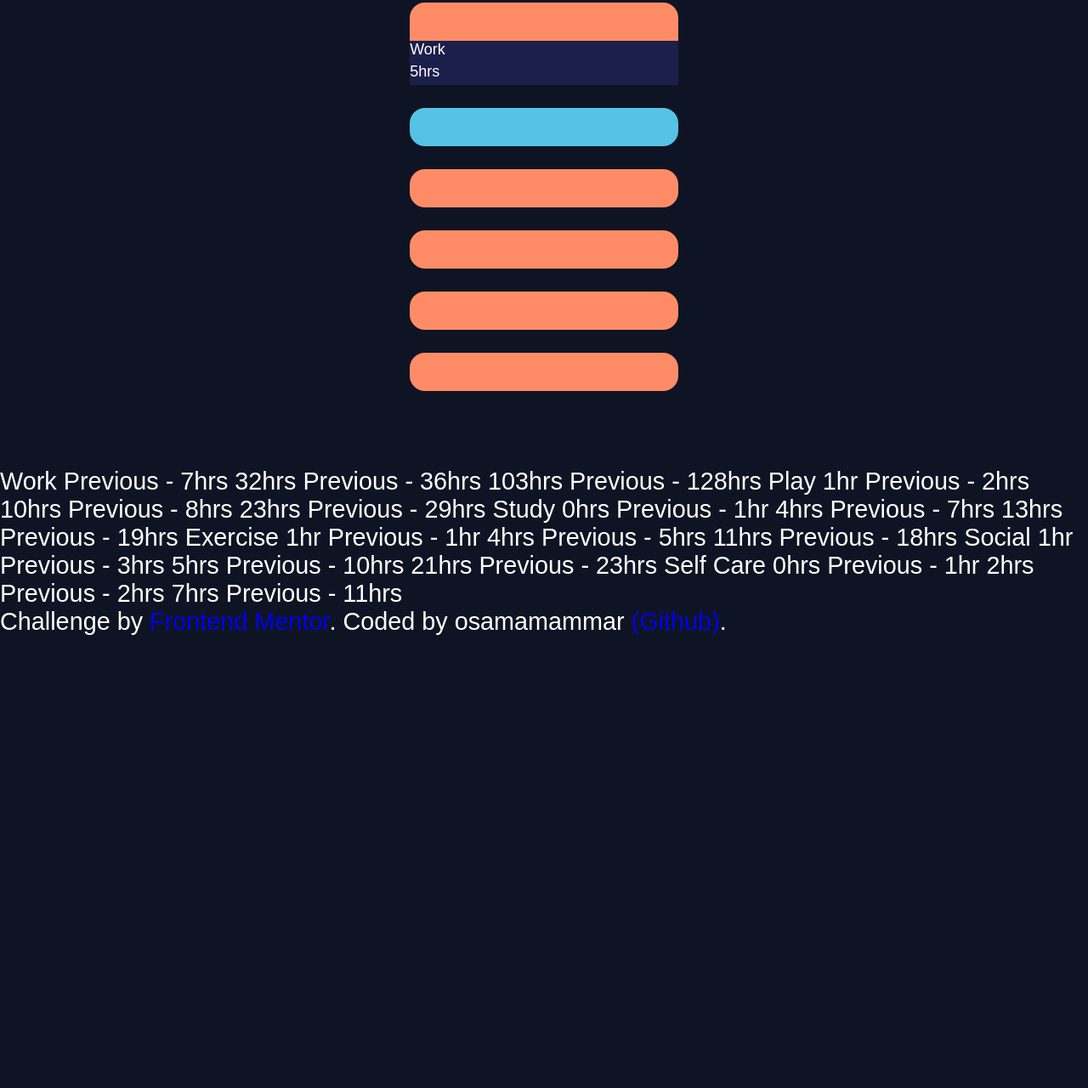
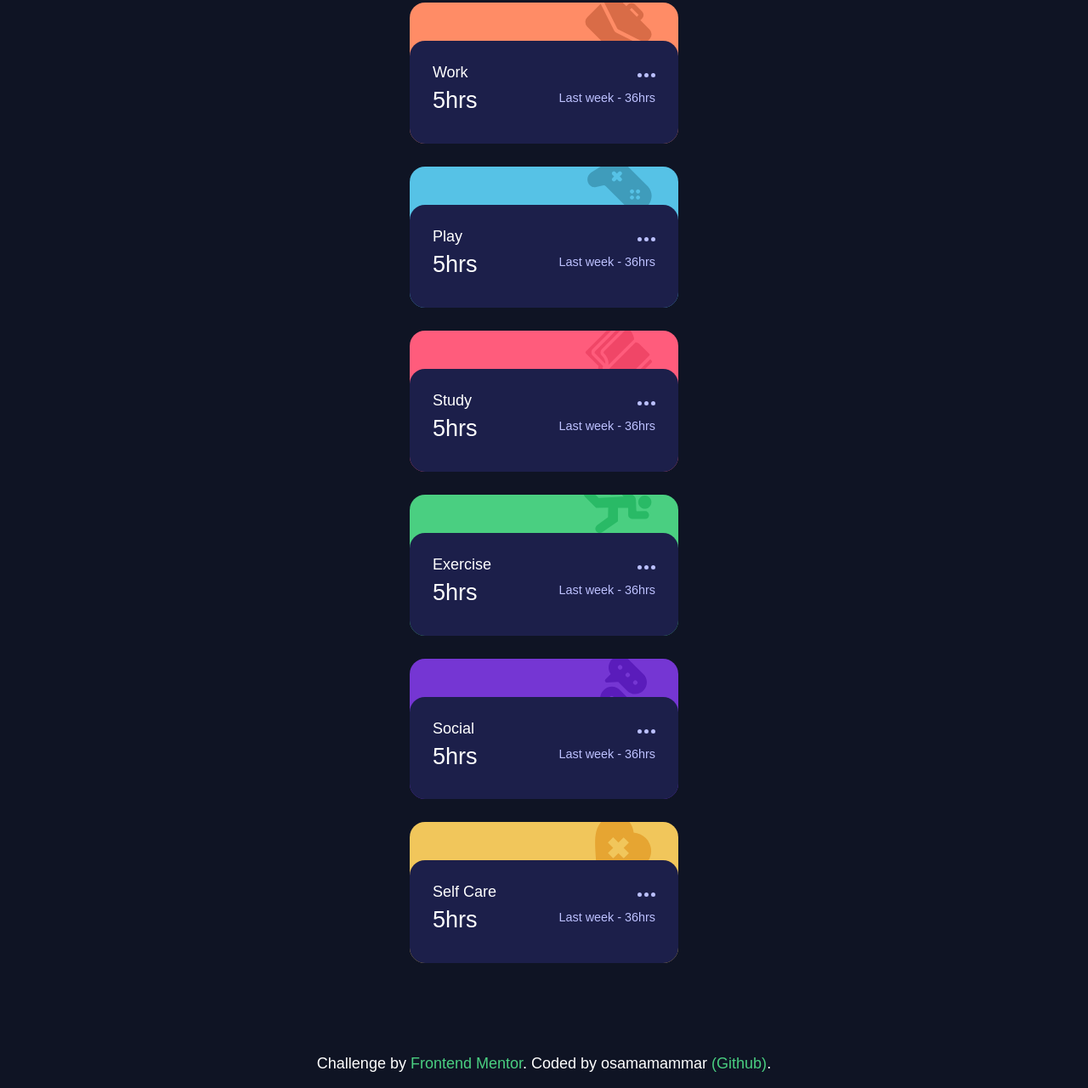
Before and after one commit to osamamammar/time-tracking-dashboard-main, a plain HTML site: page index.html in a window 1280 px wide. Shown: the part 315-1595 px from the top of the page at 85% size. Before the commit the page ends 1063 px from the top, so only its background shows below. Drawn offline with Linux system fonts and the light colour scheme.

Commit message:
finish style for with layout first mobile approach

```diff
--- a/index.html
+++ b/index.html
@@ -40,109 +40,62 @@
         <div class="info">
           <h2>Work</h2>
           <p>5hrs</p>
+          <span>Last week - 36hrs</span>
         </div>
       </div>
       <div class="card">
-        <div class="info"></div>
+        <div class="info">
+          <h2>Play</h2>
+          <p>5hrs</p>
+          <span>Last week - 36hrs</span>
+        </div>
       </div>
       <div class="card">
-        <div class="info"></div>
+        <div class="info">
+          <h2>Study</h2>
+          <p>5hrs</p>
+          <span>Last week - 36hrs</span>
+        </div>
       </div>
       <div class="card">
-        <div class="info"></div>
+        <div class="info">
+          <h2>Exercise</h2>
+          <p>5hrs</p>
+          <span>Last week - 36hrs</span>
+        </div>
       </div>
       <div class="card">
-        <div class="info"></div>
+        <div class="info">
+          <h2>Social</h2>
+          <p>5hrs</p>
+          <span>Last week - 36hrs</span>
+        </div>
       </div>
       <div class="card">
-        <div class="info"></div>
+        <div class="info">
+          <h2>Self Care</h2>
+          <p>5hrs</p>
+          <span>Last week - 36hrs</span>
+        </div>
       </div>
     </main>
 
-    Work
-    <!-- daily -->
-    Previous - 7hrs
-    <!-- daily -->
-    32hrs
-    <!-- weekly -->
-    Previous - 36hrs
-    <!-- weekly -->
-    103hrs
-    <!-- monthly -->
-    Previous - 128hrs
-    <!-- monthly -->
-
-    Play 1hr
-    <!-- daily -->
-    Previous - 2hrs
-    <!-- daily -->
-    10hrs
-    <!-- weekly -->
-    Previous - 8hrs
-    <!-- weekly -->
-    23hrs
-    <!-- monthly -->
-    Previous - 29hrs
-    <!-- monthly -->
-
-    Study 0hrs
-    <!-- daily -->
-    Previous - 1hr
-    <!-- daily -->
-    4hrs
-    <!-- weekly -->
-    Previous - 7hrs
-    <!-- weekly -->
-    13hrs
-    <!-- monthly -->
-    Previous - 19hrs
-    <!-- monthly -->
-
-    Exercise 1hr
-    <!-- daily -->
-    Previous - 1hr
-    <!-- daily -->
-    4hrs
-    <!-- weekly -->
-    Previous - 5hrs
-    <!-- weekly -->
-    11hrs
-    <!-- monthly -->
-    Previous - 18hrs
-    <!-- monthly -->
-
-    Social 1hr
-    <!-- daily -->
-    Previous - 3hrs
-    <!-- daily -->
-    5hrs
-    <!-- weekly -->
-    Previous - 10hrs
-    <!-- weekly -->
-    21hrs
-    <!-- monthly -->
-    Previous - 23hrs
-    <!-- monthly -->
-
-    Self Care 0hrs
-    <!-- daily -->
-    Previous - 1hr
-    <!-- daily -->
-    2hrs
-    <!-- weekly -->
-    Previous - 2hrs
-    <!-- weekly -->
-    7hrs
-    <!-- monthly -->
-    Previous - 11hrs
-    <!-- monthly -->
-
-    <div class="attribution">
+    <footer
+      class="attribution"
+      style="margin: 0 auto; font-size: 1rem; padding: 1rem; text-align: center"
+    >
       Challenge by
-      <a href="https://www.frontendmentor.io?ref=challenge" target="_blank"
+      <a
+        href="https://www.frontendmentor.io?ref=challenge"
+        target="_blank"
+        style="color: hsl(145, 58%, 55%)"
         >Frontend Mentor</a
       >. Coded by osamamammar
-      <a href="https://www.github.com/osamamammar">(Github)</a>.
-    </div>
+      <a
+        href="https://www.github.com/osamamammar"
+        style="color: hsl(145, 58%, 55%)"
+        >(Github)</a
+      >.
+    </footer>
   </body>
 </html>
--- a/styles/style.css
+++ b/styles/style.css
@@ -34,6 +34,7 @@ body {
   font-family: var(--font-primary);
   font-size: 1.6rem;
   color: #fff;
+  width: 100%;
 }
 
 a {
@@ -126,7 +127,7 @@ p {
 
 .card {
   background-color: var(--Light-red);
-  background-image: url(./images/icon-work.svg);
+  background-image: url(/images/icon-work.svg);
   background-repeat: no-repeat;
   background-position: right 1.75rem top -9px;
   display: flex;
@@ -136,7 +137,24 @@ p {
 }
 .card:nth-child(3) {
   background-color: var(--Soft-blue);
-  background-image: url(images/icon-play.svg);
+  background-image: url(/images/icon-play.svg);
+}
+
+.card:nth-child(4) {
+  background-color: var(--Light-red-study);
+  background-image: url(/images/icon-study.svg);
+}
+.card:nth-child(5) {
+  background-color: var(--Lime-green);
+  background-image: url(/images/icon-exercise.svg);
+}
+.card:nth-child(6) {
+  background-color: var(--Violet);
+  background-image: url(/images/icon-social.svg);
+}
+.card:nth-child(7) {
+  background-color: var(--Soft-orange);
+  background-image: url(/images/icon-self-care.svg);
 }
 
 .card .info {
@@ -148,6 +166,11 @@ p {
   flex-wrap: wrap;
   cursor: pointer;
   transition: 0.5s;
+  padding: 1.5rem;
+  border-radius: 1rem;
+}
+.info:hover {
+  background-color: hsl(264, 64%, 52%);
 }
 
 .info h2 {
@@ -156,11 +179,17 @@ p {
   width: 100%;
 }
 .info > h2::after {
-  content: url(images/icon-ellipsis.svg);
+  content: url(/images/icon-ellipsis.svg);
   float: right;
 }
 
 .info p {
-  font-weight: 300;
-  font-size: 1rem;
+  font-size: 300;
+  font-size: 1.5rem;
 }
+
+.info span {
+  transform: translateY(25%);
+  font-size: 0.8rem;
+  color: var(--Pale-blue);
+}
```
